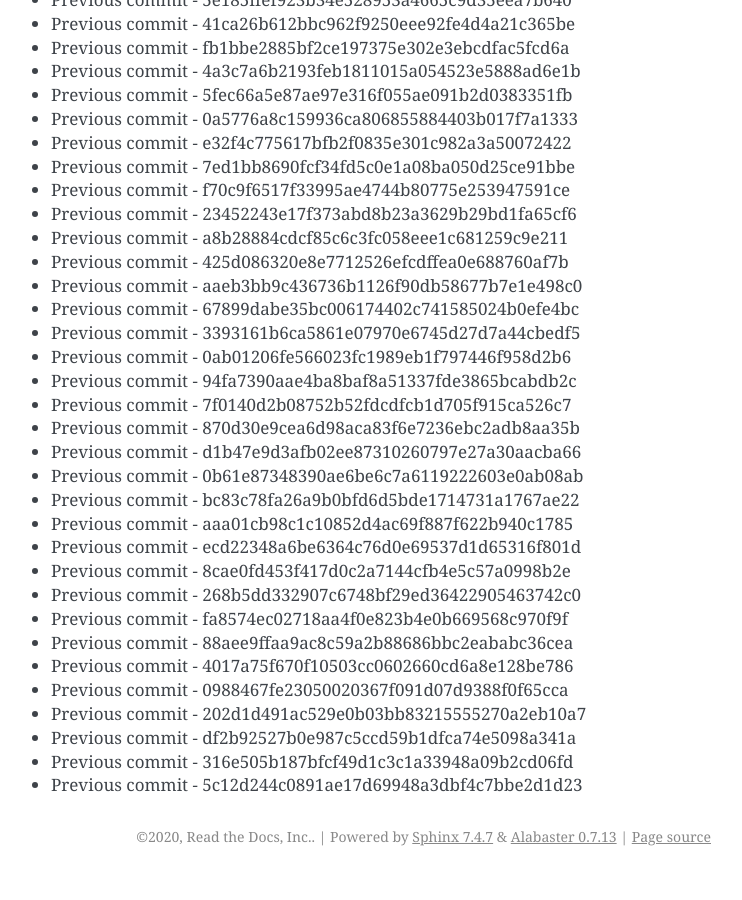
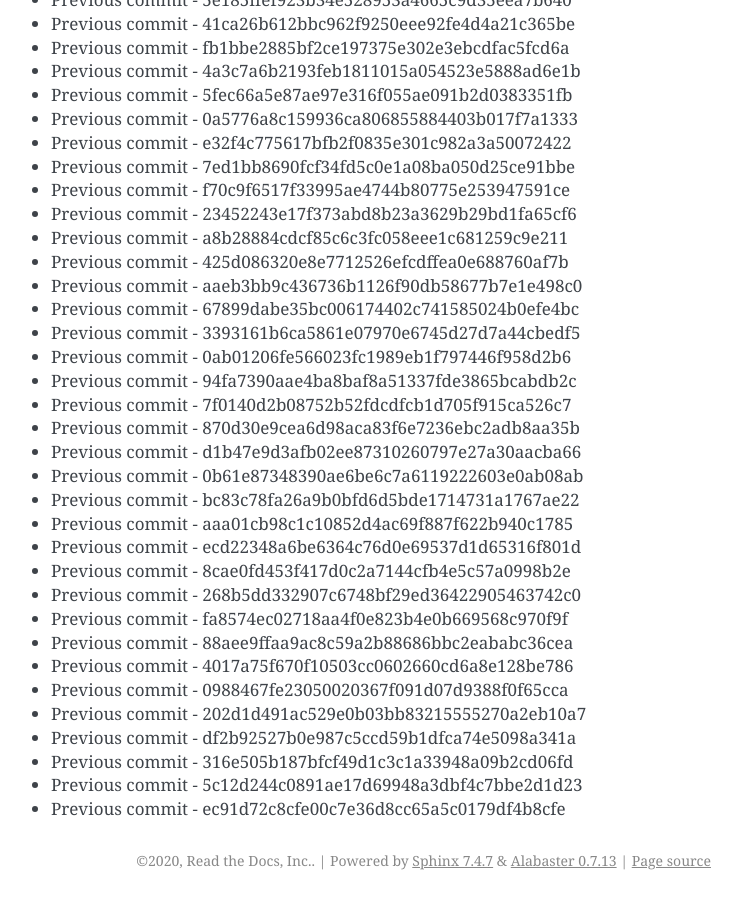
Before and after one commit to readthedocs/rtd-git-stresstest, a Sphinx documentation site: the page built from docs/updates.rst, in a window 1280 px wide and 900 px high, scrolled down 92440 px. Shown: the whole window, without its empty margins (399-1141 px from the left). Built offline with Sphinx 7.4.7, drawn with Linux system fonts in a browser that asks for light colours; before the commit the page ends 93316 px from its top, so only the background shows below that.

Commit message:
Generating commit from previous: ec91d72c8cfe00c7e36d8cc65a5c0179df4b8cfe

```diff
--- a/docs/updates.rst
+++ b/docs/updates.rst
@@ -3916,3 +3916,4 @@ It can be tested for any performance characteristics.
 * Previous commit - df2b92527b0e987c5ccd59b1dfca74e5098a341a
 * Previous commit - 316e505b187bfcf49d1c3c1a33948a09b2cd06fd
 * Previous commit - 5c12d244c0891ae17d69948a3dbf4c7bbe2d1d23
+* Previous commit - ec91d72c8cfe00c7e36d8cc65a5c0179df4b8cfe
```
